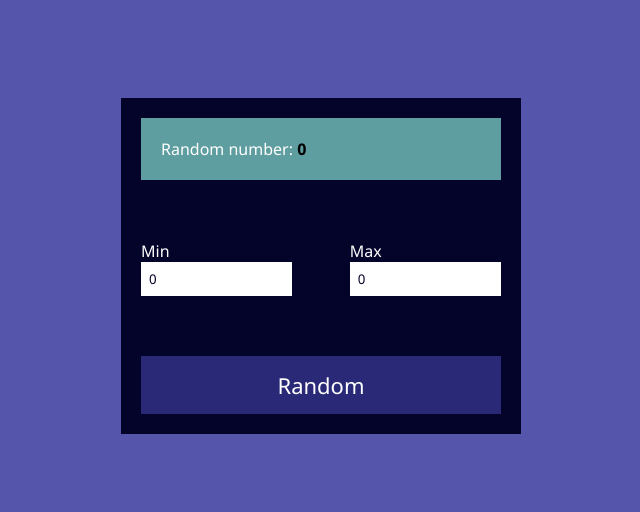
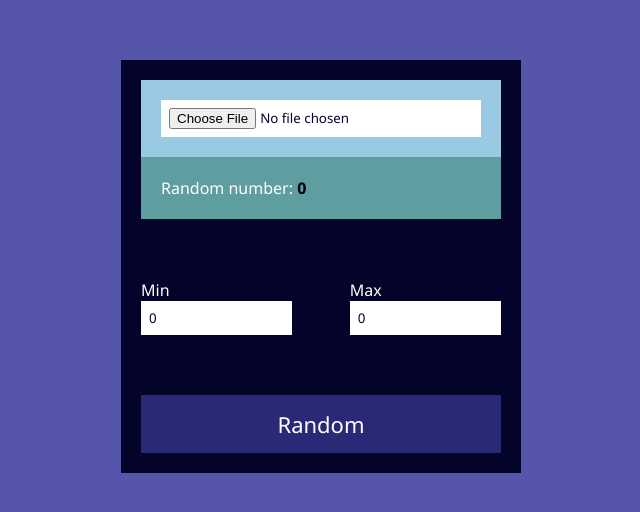
Before and after one commit to HuongBuiPhu/lucky-draw, a React (Create React App) app: page / in a window 1280 px wide. Shown: the part 134-646 px from the top of the page, without its empty margins (319-959 px from the left). Built offline with nearby package versions, Linux system fonts and the light colour scheme.

Commit message:
read excel file

```diff
--- a/package.json
+++ b/package.json
@@ -8,8 +8,11 @@
     "@testing-library/user-event": "^12.8.3",
     "react": "^17.0.2",
     "react-dom": "^17.0.2",
+    "react-icon": "^1.0.0",
+    "react-router-dom": "^5.2.0",
     "react-scripts": "4.0.3",
-    "web-vitals": "^1.1.1"
+    "web-vitals": "^1.1.1",
+    "xlsx": "^0.16.9"
   },
   "scripts": {
     "start": "react-scripts start",
--- a/public/index.html
+++ b/public/index.html
@@ -1,14 +1,14 @@
 <!DOCTYPE html>
 <html lang="en">
+
 <head>
   <meta charset="utf-8" />
   <link rel="icon" href="%PUBLIC_URL%/favicon.ico" />
+  <link rel="stylesheet" href="https://pro.fontawesome.com/releases/v5.10.0/css/all.css"
+    integrity="sha384-AYmEC3Yw5cVb3ZcuHtOA93w35dYTsvhLPVnYs9eStHfGJvOvKxVfELGroGkvsg+p" crossorigin="anonymous" />
   <meta name="viewport" content="width=device-width, initial-scale=1" />
   <meta name="theme-color" content="#000000" />
-    <meta
-      name="description"
-      content="Web site created using create-react-app"
-    />
+  <meta name="description" content="Web site created using create-react-app" />
   <link rel="apple-touch-icon" href="%PUBLIC_URL%/logo192.png" />
   <!--
       manifest.json provides metadata used when your web app is installed on a
@@ -26,6 +26,7 @@
     -->
   <title>My Lucky Draw</title>
 </head>
+
 <body>
   <noscript>You need to enable JavaScript to run this app.</noscript>
   <div id="root"></div>
@@ -40,4 +41,5 @@
       To create a production bundle, use `npm run build` or `yarn build`.
     -->
 </body>
+
 </html>
--- a/src/App.css
+++ b/src/App.css
@@ -21,6 +21,12 @@ color: #fff;
   display: flex;
   flex-direction: column;
   background: #04042b;
+}
+
+.App .container .input-file{
+  background: rgb(154, 201, 228);
+  padding: 20px;
+  color: aliceblue;
 }
 
 .App .container .result {
--- a/src/App.js
+++ b/src/App.js
@@ -1,5 +1,8 @@
 import './App.css';
 import React, { useState } from 'react';
+import * as XLSX from 'xlsx';
+
+let items = [];
 
 function App() {
 
@@ -8,7 +11,9 @@ function App() {
   const [result, setResult] = useState(0);
 
   const handleRandom = function () {
-    setResult(Number(randomInt(min, max)));
+    //setResult(Number(randomInt(min, max)));
+    setResult(Number(randomAndRemove(items)));
+    console.log(items);
   };
 
   const onChange = function (e) {
@@ -17,11 +22,49 @@ function App() {
     } else if (e.target.id === "max") {
       setmax(Number(e.target.value));
     }
+  };
+
+  const handleInputFile = function (e) {
+    const path = e.target.files[0];
+    const promise = new Promise((resolve, reject) => {
+      const fileReader = new FileReader();
+      fileReader.readAsArrayBuffer(path);
+      fileReader.onload = (err) => {
+        const bufferArray = err.target.result;
+        const wb = XLSX.read(bufferArray, { type: "buffer" });
+        const wsName = wb.SheetNames[0];
+        const ws = wb.Sheets[wsName];
+        const data = XLSX.utils.sheet_to_json(ws);
+        resolve(data);
+      };
+      fileReader.onerror = (error) => {
+        reject(error);
+      };
+    });
+
+    promise.then((d) => {
+      d.forEach(element => {
+        items.push(element.__rowNum__);
+      });
+      console.log(items);
+    });
+
   }
 
   return (
+    // <>
+    //   <Router>
+    //     <NavBar />
+    //     <Switch>
+    //       <Route path="/" exact />
+    //     </Switch>
+    //   </Router>
+    // </>
     <div className="App">
       <div className="container">
+        <div className="input-file">
+          <input type="file" onChange={handleInputFile} />
+        </div>
         <div className="result">
           <p>
             Random number: <span>{result}</span>
@@ -56,4 +99,16 @@ function randomInt(minVal, maxVal) {
   return Math.floor(num);
 }
 
+function randomInList(list) {
+  let size = list.length;
+  let index = randomInt(0, size - 1);
+  return list[index];
+}
+
+function randomAndRemove(list) {
+  let size = list.length;
+  let index = randomInt(0, size - 1);
+  return list.splice(index, 1);
+}
+
 export default App;
```
Also changed, not shown: src/components/NavBar.js (added, +26 -0 lines), src/components/NavBar.css (added), 1 other file (tests, documents, lock files or other folders). Lines whose indentation alone changed are shown as unchanged.
